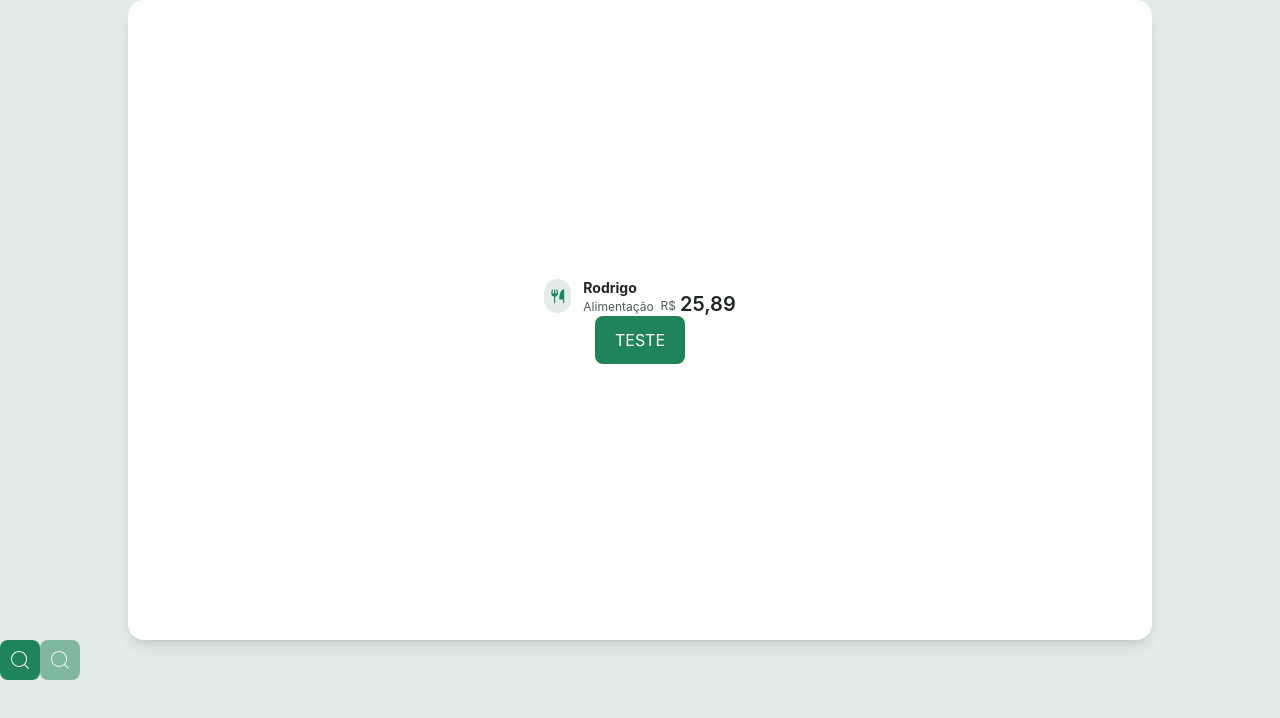
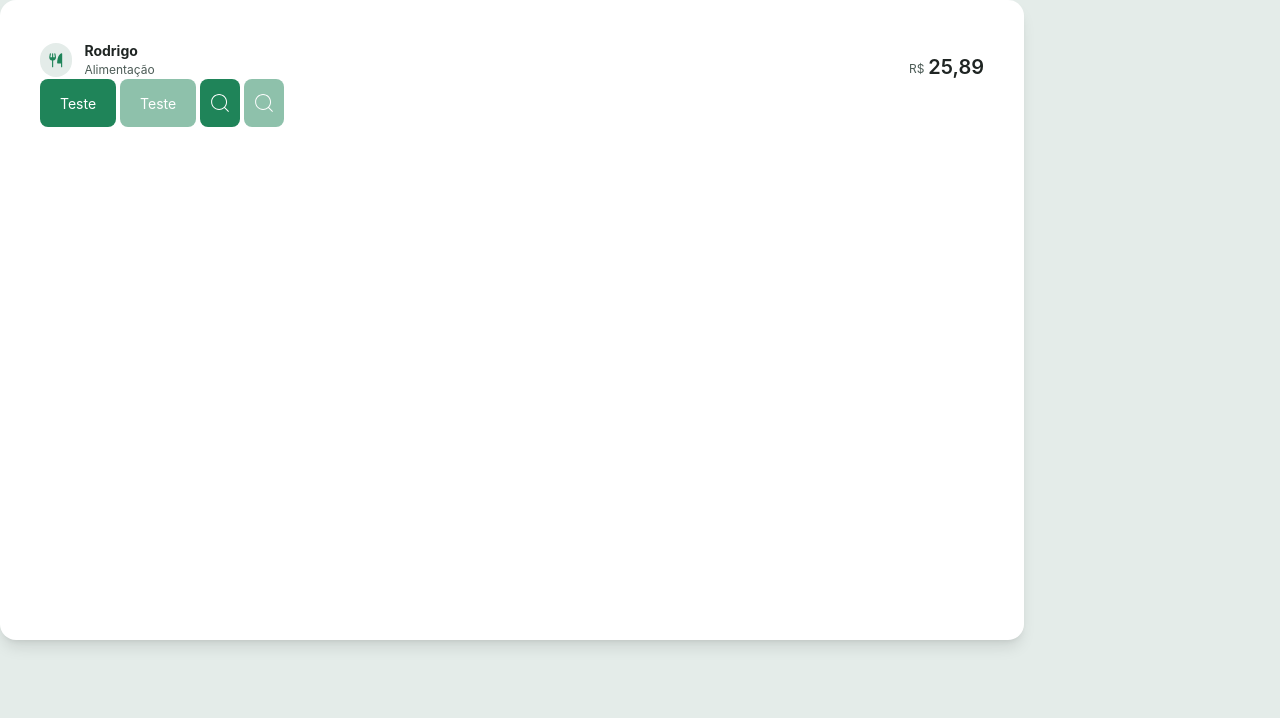
Before and after one commit to YasminFerrariDias/RefundSystem, a React (Vite) app: page / in a window 1280 px wide. Shown: the top 718 px of the page. Built offline with nearby package versions, Linux system fonts and the light colour scheme.

Commit message:
Criação de página com os componentes

```diff
--- a/src/App.tsx
+++ b/src/App.tsx
@@ -1,26 +1,9 @@
-import { ButtonContainer } from "./components/Button/ButtonContainer/ButtonContainer";
-import { IconButton } from "./components/Button/IconButton/IconButton";
-import { CardContainer } from "./components/CardContainer/CardContainer";
-import { Request } from "./components/Request";
-import { CiSearch } from "react-icons/ci";
+import { Components } from "./pages/components";
 
 export function App() {
   return (
-    <div className="bg-gray-400 w-auto h-screen">
-      <CardContainer size="xl" className="flex flex-col">
-        <div>
-          <Request />
-        </div>
-
-        <div className="gap-1 flex">
-          <ButtonContainer>
-            TESTE
-          </ButtonContainer>
-
-        </div>
-      </CardContainer>
-      <IconButton icon={CiSearch} iconColor="white" />
-      <IconButton icon={CiSearch} iconColor="white" disabled />
-    </div>
+    <>
+      <Components />
+    </>
   )
 }
--- a/src/components/Button/ButtonContainer/ButtonContainer.tsx
+++ b/src/components/Button/ButtonContainer/ButtonContainer.tsx
@@ -1,20 +1,32 @@
 import type { VariantProps } from "tailwind-variants";
 import { buttonContainerVariant } from "./ButtonContainer.variants";
 import React from "react";
+import { Text } from "../../Text/Text";
 
-interface ButtonContainerProps
+interface IconButtonProps
   extends VariantProps<typeof buttonContainerVariant>,
   React.ComponentProps<"button"> {
   as?: keyof React.JSX.IntrinsicElements
+
+  text: string
+  textColor?: "white" | "green100"
+  sizeText?:
+  | "xs"
+  | "sm"
+  | "smLine"
+  | "md"
+  | "mdLine"
+  | "lg"
+  | "lgLine"
 }
 
-export function ButtonContainer({ as = "button", size, buttonColor, textColor, children, className, ...props }: ButtonContainerProps) {
+export function ButtonContainer({ as = "button", buttonColor, text, sizeText, textColor, className, ...props }: IconButtonProps) {
   return React.createElement(
     as,
     {
-      className: buttonContainerVariant({ size, buttonColor, textColor, className }),
+      className: buttonContainerVariant({ buttonColor, className }),
       ...props
     },
-    children
+    <Text children={text} size={sizeText} textColor={textColor} />
   )
 }
--- a/src/components/Button/ButtonContainer/ButtonContainer.variants.ts
+++ b/src/components/Button/ButtonContainer/ButtonContainer.variants.ts
@@ -11,10 +11,6 @@ export const buttonContainerVariant = tv({
       transparent: "bg-transparent",
       green100: "bg-green-100 disabled:opacity-50 transition duration-300 enabled:hover:bg-green-200",
     },
-    textColor: {
-      white: "text-white",
-      green100: "text-green-100",
-    },
   },
   defaultVariants: {
     size: "fit",
--- a/src/components/CardContainer/CardContainer.variant.ts
+++ b/src/components/CardContainer/CardContainer.variant.ts
@@ -2,7 +2,7 @@ import { tv } from "tailwind-variants";
 
 export const cardContainerVariant = tv({
   base: `
-    m-auto rounded-2xl shadow-lg flex items-center justify-center bg-white p-[40px]
+    rounded-2xl shadow-lg flex flex-col bg-white p-[40px]
   `,
   variants: {
     size: {
--- /dev/null
+++ b/src/pages/components.tsx
@@ -0,0 +1,25 @@
+import { ButtonContainer } from "../components/Button/ButtonContainer/ButtonContainer";
+import { IconButton } from "../components/Button/IconButton/IconButton";
+import { CardContainer } from "../components/CardContainer/CardContainer";
+import { Request } from "../components/Request";
+import { CiSearch } from "react-icons/ci";
+
+export function Components() {
+  return (
+    <div className="bg-gray-400 w-auto h-screen">
+      <CardContainer size="xl" className="flex flex-col ">
+        <div>
+          <Request />
+        </div>
+
+        <div className="gap-1 flex">
+          <ButtonContainer text="Teste" sizeText="md" size="fit" textColor="white" />
+          <ButtonContainer text="Teste" sizeText="md" size="fit" textColor="white" disabled />
+
+          <IconButton icon={CiSearch} iconColor="white" />
+          <IconButton icon={CiSearch} iconColor="white" disabled />
+        </div>
+      </CardContainer>
+    </div>
+  )
+}
```
